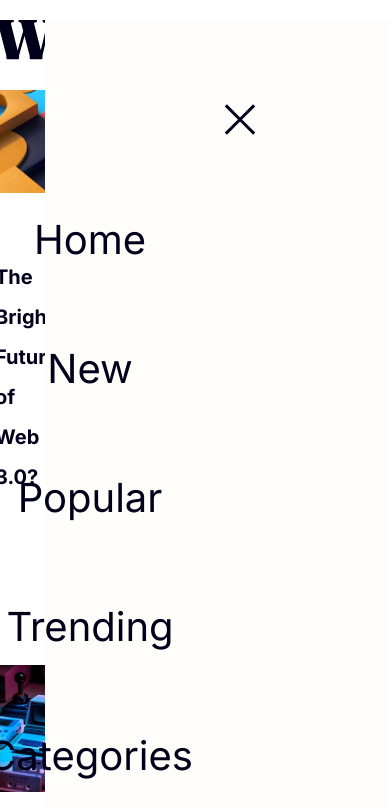
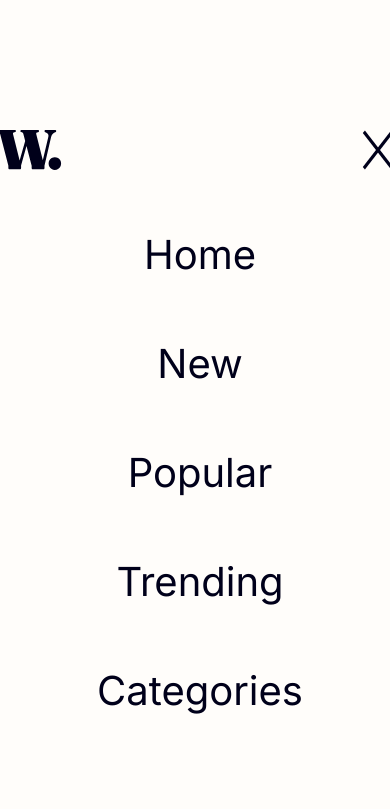
Before and after one commit to Manith112/HomePage-Card, a plain HTML site: page Card.html in a window 390 px wide. Both pictures are taken after a click on the picture 375 px from the left and 40 px from the top of the page. Shown: the top 809 px of the page. Drawn offline with Linux system fonts and the light colour scheme.

Commit message:
commit message here

```diff
--- a/Card.css
+++ b/Card.css
@@ -92,6 +92,12 @@ body{
     width: 200px;
     letter-spacing: 5px;
 }
+.wrapper-2 > button:hover{
+    letter-spacing: 0px;
+    color: var(--Soft-orange);
+    background-color: var(--Very-dark-blue);
+    cursor: pointer;
+}
 /* left card  */
 .img-3{
     background-color: var(--Very-dark-blue);
@@ -151,7 +157,7 @@ h2{
 .img > .img-mobile{
     display: none;
 }
-#close{
+.header{
     display: none;
 }
 /* 1025px  */
@@ -284,9 +290,9 @@ h2{
         display: none;
         position: fixed;
         background-color: var(--Off-white);
-        /* top: 0; */
-        right: 10;
-                margin-left: 50px;
+        top: 0;
+        right: 0;
+                /* margin-left: 100px; */
 
         width: 100%;
         height: 100%;
@@ -294,18 +300,32 @@ h2{
         flex-direction: column;
         z-index: 1000;
 
-        font-size: 40px;
+
     }
     .under > li{
+        font-size: 40px;
         color: var(--Very-dark-blue);
-        padding-top: 50px;
-        padding-right: 300px;
+        padding-top: 30px;
+        padding-left: 10px;
+    }
+    .under > .header{
+        display: flex;
+        /* justify-content: space-between; */
+        gap: 300px;
+    }
+    .header > #close:hover{
+        cursor: pointer;
+        transform: translateY(5px);
     }
 
     .burger{
         display: flex;
+    }
+    .burger:hover{
+        cursor: pointer;
+        transform: translateY(5px);
+    }
 
-    }
 }
 /* mobile  */
 @media screen and (max-width: 375px){
--- a/Card.html
+++ b/Card.html
@@ -14,7 +14,10 @@
             <img id="burger" src="./news-homepage-main/assets/images/icon-menu.svg" alt="" class="burger">
 
         <ul class="under" id="menu">
+            <div class="header">
+                <img src="./news-homepage-main/assets/images/logo.svg" alt="">
             <img id="close" src="./news-homepage-main/assets/images/icon-menu-close.svg" alt="">
+        </div>
             <li>Home</li>
             <li>New</li>
             <li>Popular</li>
```
